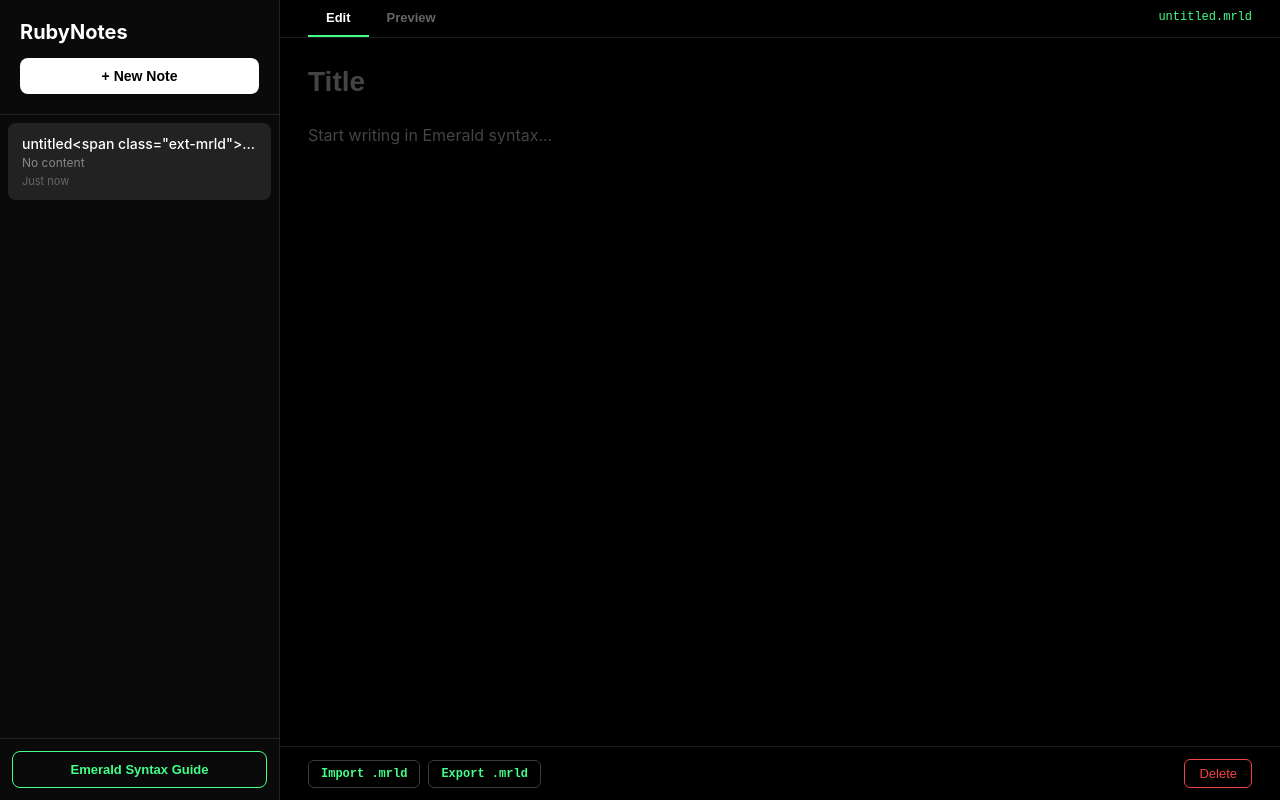
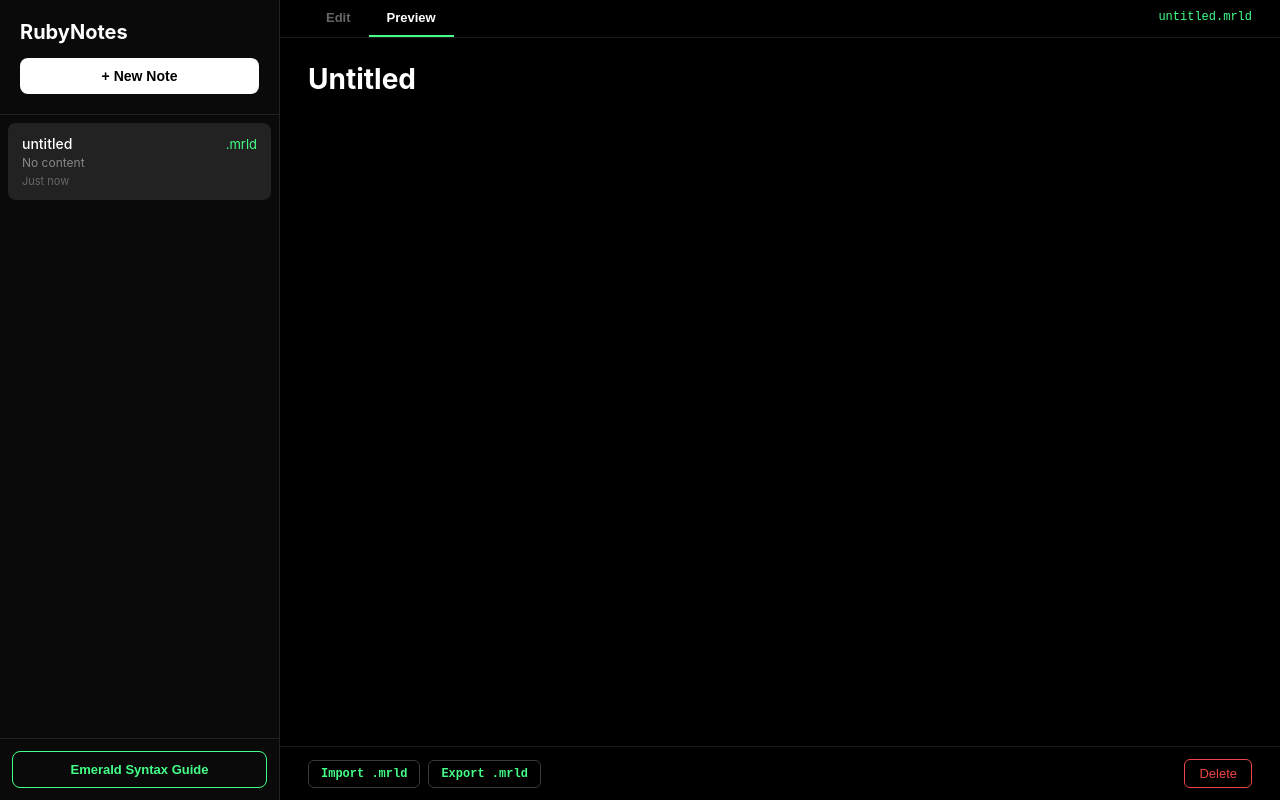
Before and after one commit to Vaskrokodile/rubynotes, a plain HTML site: page index.html in a window 1280 px wide. Both pictures are taken after a click on the button "+ New Note". Drawn offline with Linux system fonts and the light colour scheme.

Commit message:
Fix sidebar .mrld rendering and set Preview as default tab so emerald syntax renders immediately

```diff
--- a/app.js
+++ b/app.js
@@ -3,7 +3,7 @@ const STORAGE_KEY = 'rubynotes';
 let notes = [];
 let activeId = null;
 let currentView = 'editor';
-let currentMode = 'edit';
+let currentMode = 'preview';
 
 const notesList = document.getElementById('notes-list');
 const editorEmpty = document.getElementById('editor-empty');
@@ -47,18 +47,35 @@ function renderNotesList() {
   notes.forEach(note => {
     const el = document.createElement('div');
     el.className = 'note-item' + (note.id === activeId && currentView === 'editor' ? ' active' : '');
-    el.innerHTML = `
-      <div class="note-item-title">${escapeHtml(noteFileName(note))}</div>
-      <div class="note-item-preview">${escapeHtml(note.body.slice(0, 60) || 'No content')}</div>
-      <div class="note-item-date">${formatDate(note.updatedAt)}</div>
-    `;
+
+    const titleRow = document.createElement('div');
+    titleRow.className = 'note-item-title-row';
+
+    const titleEl = document.createElement('span');
+    titleEl.className = 'note-item-title';
+    titleEl.textContent = note.title || 'untitled';
+
+    const extEl = document.createElement('span');
+    extEl.className = 'note-item-ext';
+    extEl.textContent = '.mrld';
+
+    titleRow.appendChild(titleEl);
+    titleRow.appendChild(extEl);
+
+    const previewEl = document.createElement('div');
+    previewEl.className = 'note-item-preview';
+    previewEl.textContent = note.body.slice(0, 60) || 'No content';
+
+    const dateEl = document.createElement('div');
+    dateEl.className = 'note-item-date';
+    dateEl.textContent = formatDate(note.updatedAt);
+
+    el.appendChild(titleRow);
+    el.appendChild(previewEl);
+    el.appendChild(dateEl);
     el.addEventListener('click', () => selectNote(note.id));
     notesList.appendChild(el);
   });
-}
-
-function noteFileName(note) {
-  return escapeHtml((note.title || 'untitled')) + '<span class="ext-mrld">.mrld</span>';
 }
 
 function selectNote(id) {
@@ -72,6 +89,7 @@ function selectNote(id) {
     updatePreview();
   }
   showEditorView();
+  setMode('preview');
   renderNotesList();
   updateDocsBtn();
 }
@@ -98,9 +116,9 @@ function createNote() {
   updateFilename();
   updatePreview();
   showEditorView();
+  setMode('preview');
   renderNotesList();
   updateDocsBtn();
-  noteTitle.focus();
 }
 
 function deleteNote() {
@@ -111,7 +129,6 @@ function deleteNote() {
   noteTitle.value = '';
   noteBody.value = '';
   noteFilename.textContent = '';
-  currentMode = 'edit';
   setMode('edit');
   editorEmpty.classList.remove('hidden');
   editorContent.classList.add('hidden');
@@ -151,6 +168,7 @@ function setMode(mode) {
     tabPreview.classList.remove('active');
     paneEdit.classList.remove('hidden');
     panePreview.classList.add('hidden');
+    noteBody.focus();
   } else {
     tabPreview.classList.add('active');
     tabEdit.classList.remove('active');
@@ -161,8 +179,13 @@ function setMode(mode) {
 }
 
 function updatePreview() {
+  if (!activeId) return;
   previewTitle.textContent = noteTitle.value || 'Untitled';
-  previewBody.innerHTML = parseEmerald(noteBody.value);
+  try {
+    previewBody.innerHTML = parseEmerald(noteBody.value);
+  } catch (e) {
+    previewBody.innerHTML = '<p style="color:#e44">Preview error</p>';
+  }
 }
 
 function autoSave() {
@@ -211,7 +234,7 @@ function importFileContent(filename, content) {
   updateFilename();
   updatePreview();
   showEditorView();
-  setMode('edit');
+  setMode('preview');
   renderNotesList();
   updateDocsBtn();
   saveStatus.textContent = 'Imported ' + filename;
--- a/index.html
+++ b/index.html
@@ -24,16 +24,16 @@
       </div>
       <div id="editor-content" class="editor-content hidden">
         <div class="editor-tabs">
-          <button id="tab-edit" class="tab active">Edit</button>
-          <button id="tab-preview" class="tab">Preview</button>
+          <button id="tab-edit" class="tab">Edit</button>
+          <button id="tab-preview" class="tab active">Preview</button>
           <span id="note-filename" class="note-filename"></span>
         </div>
         <div class="editor-panes">
-          <div id="pane-edit" class="pane">
+          <div id="pane-edit" class="pane hidden">
             <input id="note-title" class="note-title" placeholder="Title" />
             <textarea id="note-body" class="note-body" placeholder="Start writing in Emerald syntax..."></textarea>
           </div>
-          <div id="pane-preview" class="pane hidden">
+          <div id="pane-preview" class="pane">
             <div id="preview-title" class="preview-title"></div>
             <div id="preview-body" class="preview-body emerald-render"></div>
           </div>
--- a/style.css
+++ b/style.css
@@ -81,6 +81,12 @@ body {
   background: #222;
 }
 
+.note-item-title-row {
+  display: flex;
+  align-items: baseline;
+  gap: 2px;
+}
+
 .note-item-title {
   font-size: 14px;
   font-weight: 500;
@@ -88,12 +94,15 @@ body {
   overflow: hidden;
   text-overflow: ellipsis;
   color: #fff;
+  min-width: 0;
+  flex: 1;
 }
 
-.ext-mrld {
+.note-item-ext {
   color: #4f8;
   font-weight: 400;
   font-size: 13px;
+  flex-shrink: 0;
 }
 
 .note-item-preview {
```
